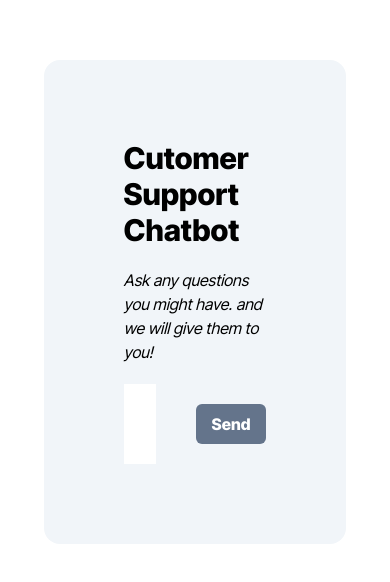
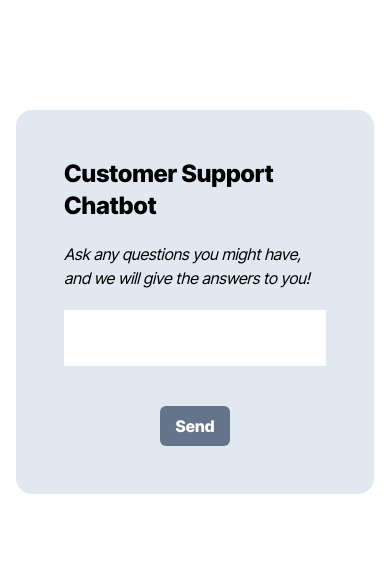
Before and after one commit to rchrisarevalo/ai-customer-support-headstarter-week-3, a Next.js app: page / in a window 390 px wide. Shown: the part 120-702 px from the top of the page. Built offline with nearby package versions, Linux system fonts and the light colour scheme.

Commit message:
Basic API setup and UI enhancements made for mobile version

```diff
--- a/app/api/chat/route.ts
+++ b/app/api/chat/route.ts
@@ -1,8 +1,10 @@
 import { NextRequest, NextResponse } from "next/server";
 
 // Template included from Bill's video.
-const GET = async (req: NextRequest) => {
-    return NextResponse.json({ message: "This is an API endpoint."})
+const POST = async (req: NextRequest) => {
+    const data = await req.json()
+
+    return NextResponse.json({ message: data.chat_prompt })
 }
 
-export { GET }
+export { POST }
--- a/app/page.tsx
+++ b/app/page.tsx
@@ -1,15 +1,48 @@
+'use client';
+import React, { useState } from "react";
+
 export default function Home() {
+  const [chatInput, setChatInput] = useState<string>("")
+
+  const handleChatSubmission = async (e: React.FormEvent<HTMLFormElement>) => {
+    e.preventDefault()
+
+    try {
+      const res = await fetch("/api/chat", {
+        method: 'POST',
+        body: JSON.stringify({
+          chat_prompt: chatInput
+        }),
+        headers: {
+          'Content-Type': 'application/json'
+        }
+      })
+
+      if (res.ok) {
+        const data = await res.json()
+
+        console.log(data)
+      }
+    } catch {
+      throw new Error("Failed to submit chat.")
+    }
+  };
+
   return (
     <main className="flex min-h-screen bg-white text-black flex-col items-center justify-center">
-      <div className="flex flex-col item-center bg-slate-100 justify-center gap-5 text-left ml-32 mr-32 p-20 rounded-2xl">
-        <h1 className="font-extrabold text-3xl">Cutomer Support Chatbot</h1>
-        <i>
-          Ask any questions you might have. and we will give them to you!
-        </i>
-        <form className="flex flex-row items-center justify-center gap-10 text-left rounded-md">
-          <textarea className="border-transparent pb-4 bg-white outline-transparent p-4 items-center resize-none w-full" required></textarea>
+      <div className="flex flex-col item-center bg-slate-200 justify-center gap-5 text-left ml-32 mr-32 max-sm:ml-4 max-sm:mr-4 p-32 max-sm:p-12 rounded-2xl">
+        <h1 className="font-extrabold text-3xl max-sm:text-2xl">Customer Support Chatbot</h1>
+        <i>Ask any questions you might have, and we will give the answers to you!</i>
+        <form onSubmit={handleChatSubmission} className="flex flex-row max-sm:flex-col items-center justify-center gap-10 text-left rounded-md">
+          <input
+            className="border-transparent pb-4 bg-white outline-transparent p-4 items-center resize-none w-full"
+            onChange={(e) => setChatInput(e.target.value)}
+            required
+          />
           <div className="flex flex-col justify-center items-center">
-            <button className="p-4 py-2 rounded-md bg-slate-500 text-white font-extrabold">Send</button>
+            <button type="submit" className="p-4 py-2 rounded-md bg-slate-500 text-white font-extrabold">
+              Send
+            </button>
           </div>
         </form>
       </div>
```
